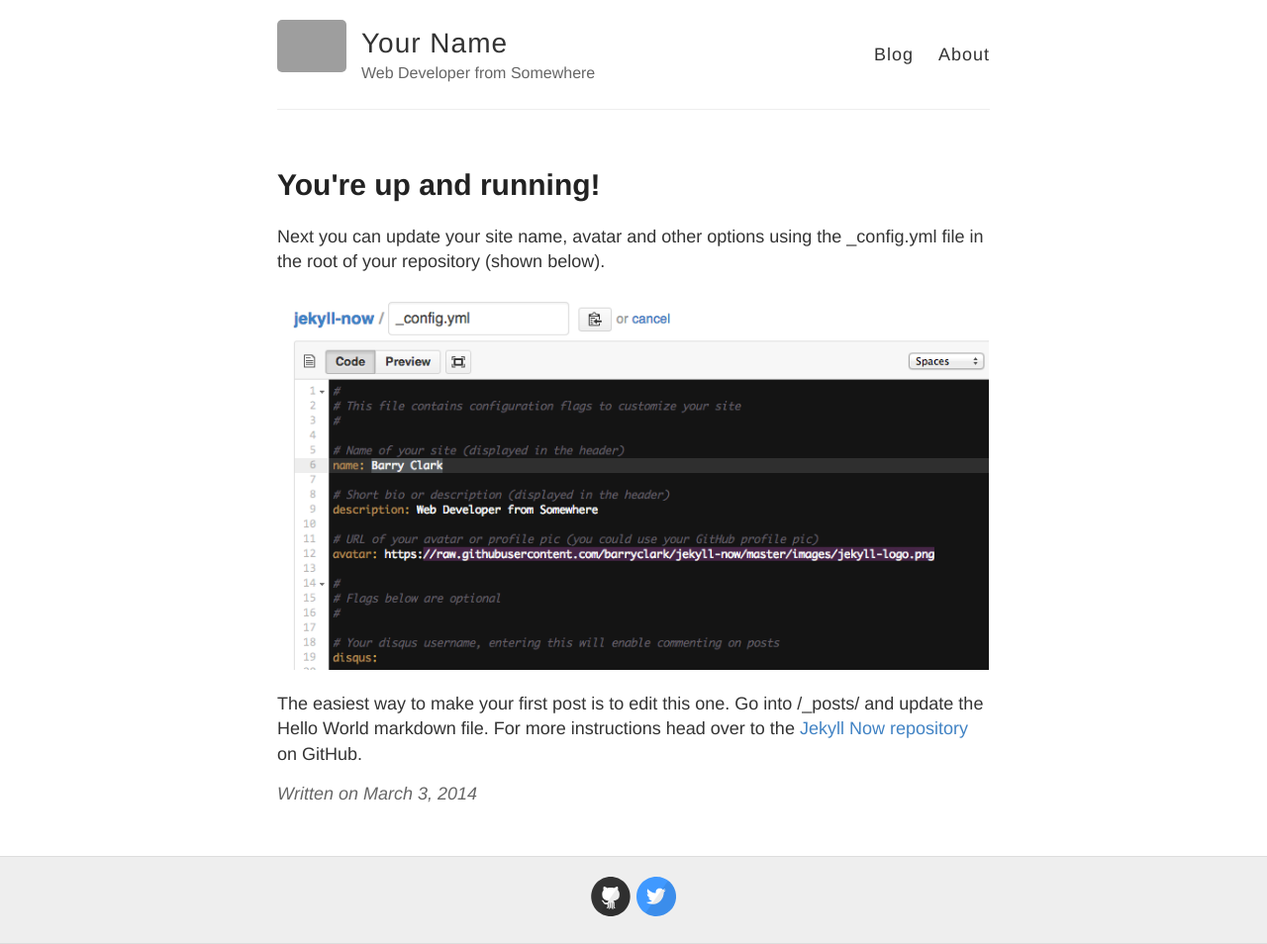
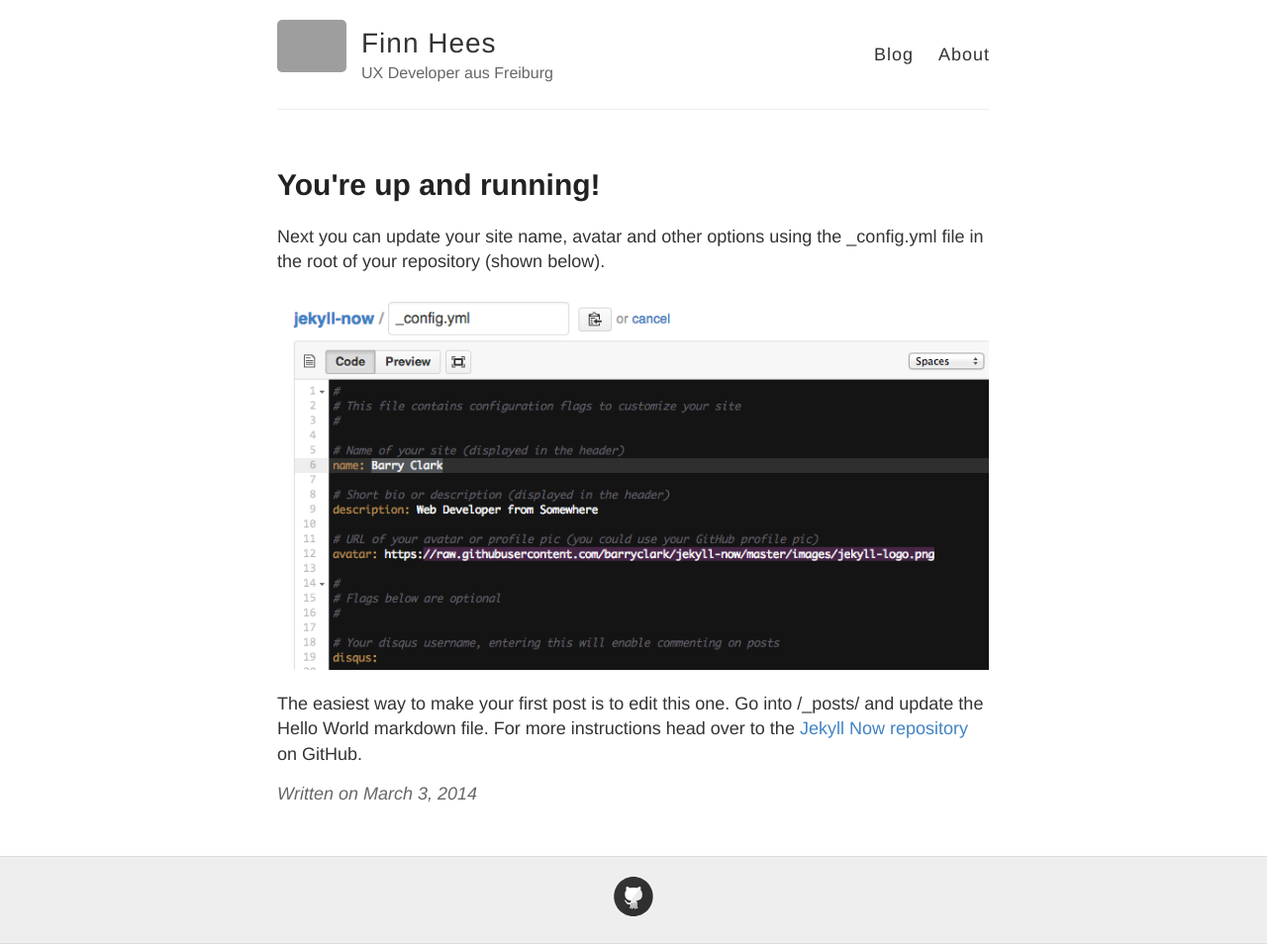
Before and after one commit to Sparadanni-eth/finnus.github.io, a Jekyll site: the page built from _posts/2014-3-3-Hello-World.md, in a window 1280 px wide. Shown: the whole page at 99% size. Built offline with Jekyll 4.4.1, drawn with Linux system fonts in a browser that asks for light colours; grey boxes are pictures that could not be loaded.

Commit message:
Update _config.yml

```diff
--- a/_config.yml
+++ b/_config.yml
@@ -3,10 +3,10 @@
 #
 
 # Name of your site (displayed in the header)
-name: Your Name
+name: Finn Hees
 
 # Short bio or description (displayed in the header)
-description: Web Developer from Somewhere
+description: UX Developer aus Freiburg
 
 # URL of your avatar or profile pic (you could use your GitHub profile pic)
 avatar: https://raw.githubusercontent.com/barryclark/jekyll-now/master/images/jekyll-logo.png
@@ -21,12 +21,12 @@ footer-links:
   email:
   facebook:
   flickr:
-  github: barryclark/jekyll-now
+  github: finnus
   instagram:
   linkedin:
   pinterest:
   rss: # just type anything here for a working RSS icon
-  twitter: jekyllrb
+  twitter:
   stackoverflow: # your stackoverflow profile, e.g. "users/50476/bart-kiers"
   youtube: # channel/<your_long_string> or user/<user-name>
   googleplus: # anything in your profile username that comes after plus.google.com/
```
